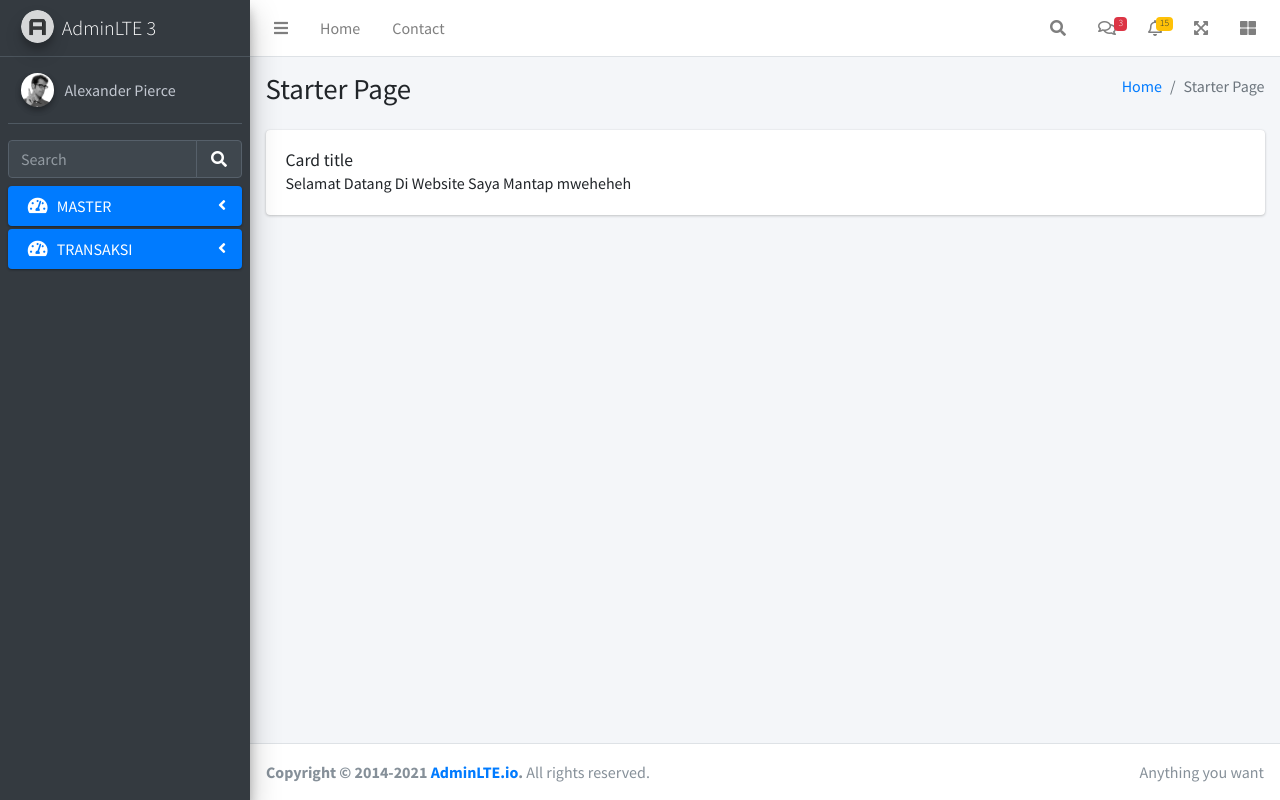
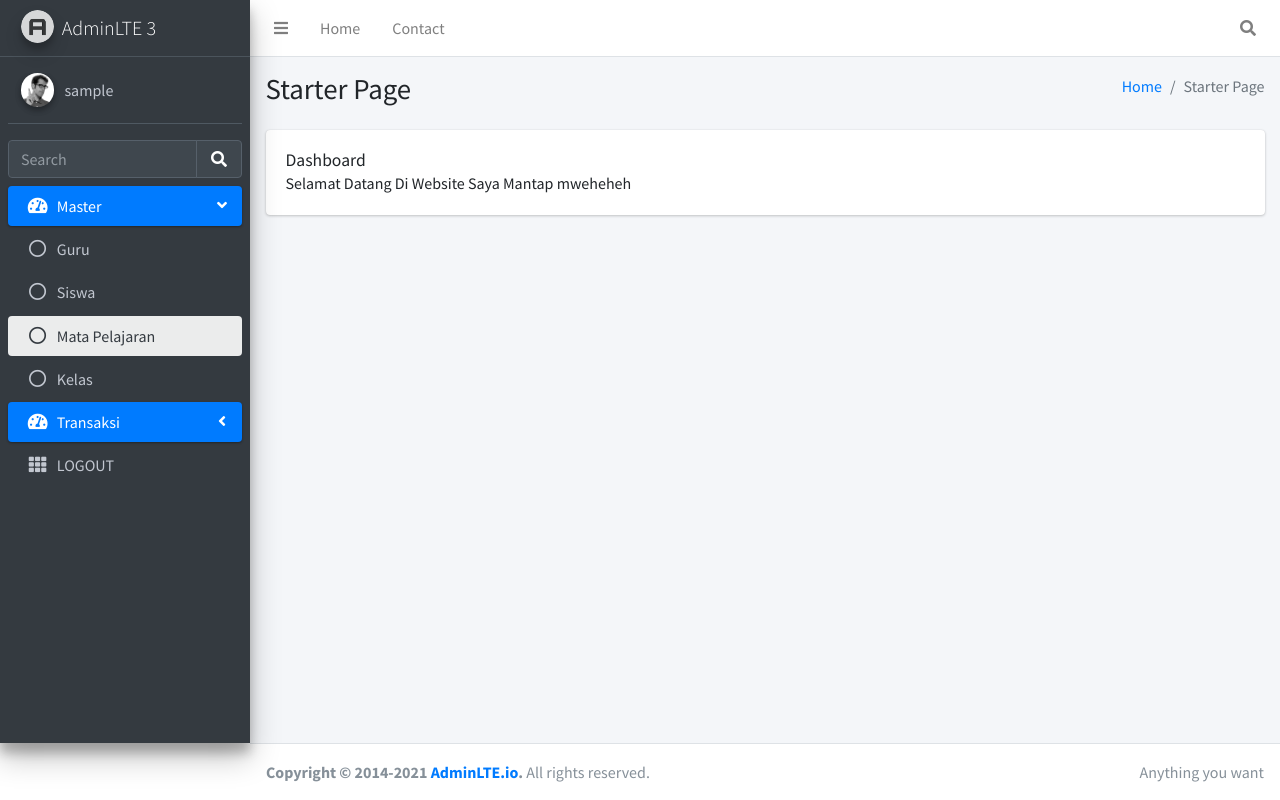
Before and after one commit to 2511500016-jpg/2511500016-PWT-TI2A-2526, a PHP site: page / in a window 1280 px wide. Run offline with PHP 8.4, Linux system fonts and the light colour scheme; the visitor is signed in with stand-in values (Sample User, id 1); some libraries are stand-ins or nearby versions.

Commit message:
index.php

```diff
--- a/index.php
+++ b/index.php
@@ -1,8 +1,8 @@
 <?php
- session_start();
- require_once('config/koneksi.php');
- if (isset($_SESSION['username'])) {
-
+  session_start();
+  require_once("config/koneksi.php");
+  if(isset($_SESSION['role'])) {
+    $role = $_SESSION['role'];
 ?>
 <!DOCTYPE html>
 <!--
@@ -64,101 +64,7 @@ scratch. This page gets rid of all links and provides the needed markup only.
         </div>
       </li>
 
-      <!-- Messages Dropdown Menu -->
-      <li class="nav-item dropdown">
-        <a class="nav-link" data-toggle="dropdown" href="#">
-          <i class="far fa-comments"></i>
-          <span class="badge badge-danger navbar-badge">3</span>
-        </a>
-        <div class="dropdown-menu dropdown-menu-lg dropdown-menu-right">
-          <a href="#" class="dropdown-item">
-            <!-- Message Start -->
-            <div class="media">
-              <img src="dist/img/user1-128x128.jpg" alt="User Avatar" class="img-size-50 mr-3 img-circle">
-              <div class="media-body">
-                <h3 class="dropdown-item-title">
-                  Brad Diesel
-                  <span class="float-right text-sm text-danger"><i class="fas fa-star"></i></span>
-                </h3>
-                <p class="text-sm">Call me whenever you can...</p>
-                <p class="text-sm text-muted"><i class="far fa-clock mr-1"></i> 4 Hours Ago</p>
-              </div>
-            </div>
-            <!-- Message End -->
-          </a>
-          <div class="dropdown-divider"></div>
-          <a href="#" class="dropdown-item">
-            <!-- Message Start -->
-            <div class="media">
-              <img src="dist/img/user8-128x128.jpg" alt="User Avatar" class="img-size-50 img-circle mr-3">
-              <div class="media-body">
-                <h3 class="dropdown-item-title">
-                  John Pierce
-                  <span class="float-right text-sm text-muted"><i class="fas fa-star"></i></span>
-                </h3>
-                <p class="text-sm">I got your message bro</p>
-                <p class="text-sm text-muted"><i class="far fa-clock mr-1"></i> 4 Hours Ago</p>
-              </div>
-            </div>
-            <!-- Message End -->
-          </a>
-          <div class="dropdown-divider"></div>
-          <a href="#" class="dropdown-item">
-            <!-- Message Start -->
-            <div class="media">
-              <img src="dist/img/user3-128x128.jpg" alt="User Avatar" class="img-size-50 img-circle mr-3">
-              <div class="media-body">
-                <h3 class="dropdown-item-title">
-                  Nora Silvester
-                  <span class="float-right text-sm text-warning"><i class="fas fa-star"></i></span>
-                </h3>
-                <p class="text-sm">The subject goes here</p>
-                <p class="text-sm text-muted"><i class="far fa-clock mr-1"></i> 4 Hours Ago</p>
-              </div>
-            </div>
-            <!-- Message End -->
-          </a>
-          <div class="dropdown-divider"></div>
-          <a href="#" class="dropdown-item dropdown-footer">See All Messages</a>
-        </div>
-      </li>
-      <!-- Notifications Dropdown Menu -->
-      <li class="nav-item dropdown">
-        <a class="nav-link" data-toggle="dropdown" href="#">
-          <i class="far fa-bell"></i>
-          <span class="badge badge-warning navbar-badge">15</span>
-        </a>
-        <div class="dropdown-menu dropdown-menu-lg dropdown-menu-right">
-          <span class="dropdown-header">15 Notifications</span>
-          <div class="dropdown-divider"></div>
-          <a href="#" class="dropdown-item">
-            <i class="fas fa-envelope mr-2"></i> 4 new messages
-            <span class="float-right text-muted text-sm">3 mins</span>
-          </a>
-          <div class="dropdown-divider"></div>
-          <a href="#" class="dropdown-item">
-            <i class="fas fa-users mr-2"></i> 8 friend requests
-            <span class="float-right text-muted text-sm">12 hours</span>
-          </a>
-          <div class="dropdown-divider"></div>
-          <a href="#" class="dropdown-item">
-            <i class="fas fa-file mr-2"></i> 3 new reports
-            <span class="float-right text-muted text-sm">2 days</span>
-          </a>
-          <div class="dropdown-divider"></div>
-          <a href="#" class="dropdown-item dropdown-footer">See All Notifications</a>
-        </div>
-      </li>
-      <li class="nav-item">
-        <a class="nav-link" data-widget="fullscreen" href="#" role="button">
-          <i class="fas fa-expand-arrows-alt"></i>
-        </a>
-      </li>
-      <li class="nav-item">
-        <a class="nav-link" data-widget="control-sidebar" data-slide="true" href="#" role="button">
-          <i class="fas fa-th-large"></i>
-        </a>
-      </li>
+
     </ul>
   </nav>
   <!-- /.navbar -->
@@ -179,7 +85,7 @@ scratch. This page gets rid of all links and provides the needed markup only.
           <img src="dist/img/user2-160x160.jpg" class="img-circle elevation-2" alt="User Image">
         </div>
         <div class="info">
-          <a href="#" class="d-block">Alexander Pierce</a>
+          <a href="#" class="d-block"><?php echo $_SESSION['username']; ?></a>
         </div>
       </div>
 
@@ -195,61 +101,95 @@ scratch. This page gets rid of all links and provides the needed markup only.
         </div>
       </div>
 
-      <!-- Sidebar Menu -->
-      <nav class="mt-2">
-        <ul class="nav nav-pills nav-sidebar flex-column" data-widget="treeview" role="menu" data-accordion="false">
-          <!-- Add icons to the links using the .nav-icon class
-               with font-awesome or any other icon font library -->
-          <li class="nav-item">
-            <a href="#" class="nav-link active">
-              <i class="nav-icon fas fa-tachometer-alt"></i>
-              <p>
-                MASTER
-                <i class="right fas fa-angle-left"></i>
-              </p>
-            </a>
-            <ul class="nav nav-treeview">
+ <!-- Sidebar Menu -->
+<nav class="mt-2">
+<ul class="nav nav-pills nav-sidebar flex-column" data-widget="treeview" role="menu" data-accordion="false">
+<!-- Add icons to the links using the .nav-icon class
+with font-awesome or any other icon font library -->
+
+  <li class="nav-item menu-open">
+    <a href="#" class="nav-link active">
+      <i class="nav-icon fas fa-tachometer-alt"></i>
+        <p>
+  Master
+  <i class="right fas fa-angle-left"></i>
+    </p>
+    </a>
+
+<?php if ($role == 'admin') : ?>
+  <ul class="nav nav-treeview">
+     <li class="nav-item">
+      <a href="#" class="nav-link">
+        <i class="far fa-circle nav-icon"></i>
+           <p>Guru</p>
+         </a>
+      </li>
+            <li class="nav-item">
+              <a href="#" class="nav-link">
+                <i class="far fa-circle nav-icon"></i>
+                  <p>Siswa</p>
+                </a>
+            </li>
               <li class="nav-item">
                 <a href="#" class="nav-link active">
-                  <i class="far fa-circle nav-icon"></i>
-                  <p>GURU</p>
+                <i class="far fa-circle nav-icon"></i>
+                <p>Mata Pelajaran</p>
                 </a>
               </li>
               <li class="nav-item">
                 <a href="#" class="nav-link">
                   <i class="far fa-circle nav-icon"></i>
-                  <p>SISWA</p>
+                  <p>Kelas</p>
                 </a>
               </li>
-                            <li class="nav-item">
+            </ul>
+            <?php endif; ?>
+
+            <?php if ($role == 'guru') : ?>
+            <ul class="nav nav-treeview">
+              <li class="nav-item">
                 <a href="#" class="nav-link">
                   <i class="far fa-circle nav-icon"></i>
-                  <p>MAPEL</p>
+                  <p>Profil</p>
                 </a>
               </li>
-                            <li class="nav-item">
+              <li class="nav-item">
                 <a href="#" class="nav-link">
                   <i class="far fa-circle nav-icon"></i>
-                  <p>KELAS</p>
+                  <p>Kelas</p>
+                </a>
+              </li>
+            </ul>
+            <?php endif; ?>
+
+            <?php if ($role == 'siswa') : ?>
+            <ul class="nav nav-treeview">
+              <li class="nav-item">
+                <a href="#" class="nav-link">
+                  <i class="far fa-circle nav-icon"></i>
+                  <p>Profil</p>
+                </a>
+              </li>
+            </ul>
+            <?php endif; ?>
+
+          </li>
+              <li class="nav-item">
+                <a href="#" class="nav-link active">
+                  <i class="nav-icon fas fa-tachometer-alt"></i>
+                  <p>Transaksi
+                    <i class="right fas fa-angle-left"></i>
+                  </p>
+                </a>
+                <ul class="nav nav-treeview">
+              <li class="nav-item">
+                <a href="#" class="nav-link">
+                  <i class="far fa-circle nav-icon"></i>
+                  <p>Jadwal</p>
                 </a>
               </li>
             </ul>
           </li>
-                    <li class="nav-item">
-            <a href="#" class="nav-link active">
-              <i class="nav-icon fas fa-tachometer-alt"></i>
-              <p>
-                TRANSAKSI
-                <i class="right fas fa-angle-left"></i>
-              </p>
-            </a>
-            <ul class="nav nav-treeview">
-              <li class="nav-item">
-                <a href="#" class="nav-link active">
-                  <i class="far fa-circle nav-icon"></i>
-                  <p>JADWAL</p>
-                </a>
-              </li>
           <li class="nav-item">
             <a href="logout.php" class="nav-link">
               <i class="nav-icon fas fa-th"></i>
@@ -292,12 +232,11 @@ scratch. This page gets rid of all links and provides the needed markup only.
           <div class="col-lg-12">
             <div class="card">
               <div class="card-body">
-                <h5 class="card-title">Card title</h5>
+                <h5 class="card-title">Dashboard</h5>
 
                 <p class="card-text">
                   Selamat Datang Di Website Saya Mantap mweheheh
                 </p>
-
 
               </div>
             </div>
@@ -306,6 +245,7 @@ scratch. This page gets rid of all links and provides the needed markup only.
           </div>
           <!-- /.col-md-6 -->
 
+          </div>
           <!-- /.col-md-6 -->
         </div>
         <!-- /.row -->
@@ -348,8 +288,7 @@ scratch. This page gets rid of all links and provides the needed markup only.
 </body>
 </html>
 <?php
-
-} else {
-    echo '<meta http-equiv="refresh" content="0;url=login.php">';
-}
+  } else {
+    echo"<meta http-equiv='refresh' content='0; url=login.php'>";
+  }
 ?>
```
Also changed, not shown: login.php (+37 -20 lines).
